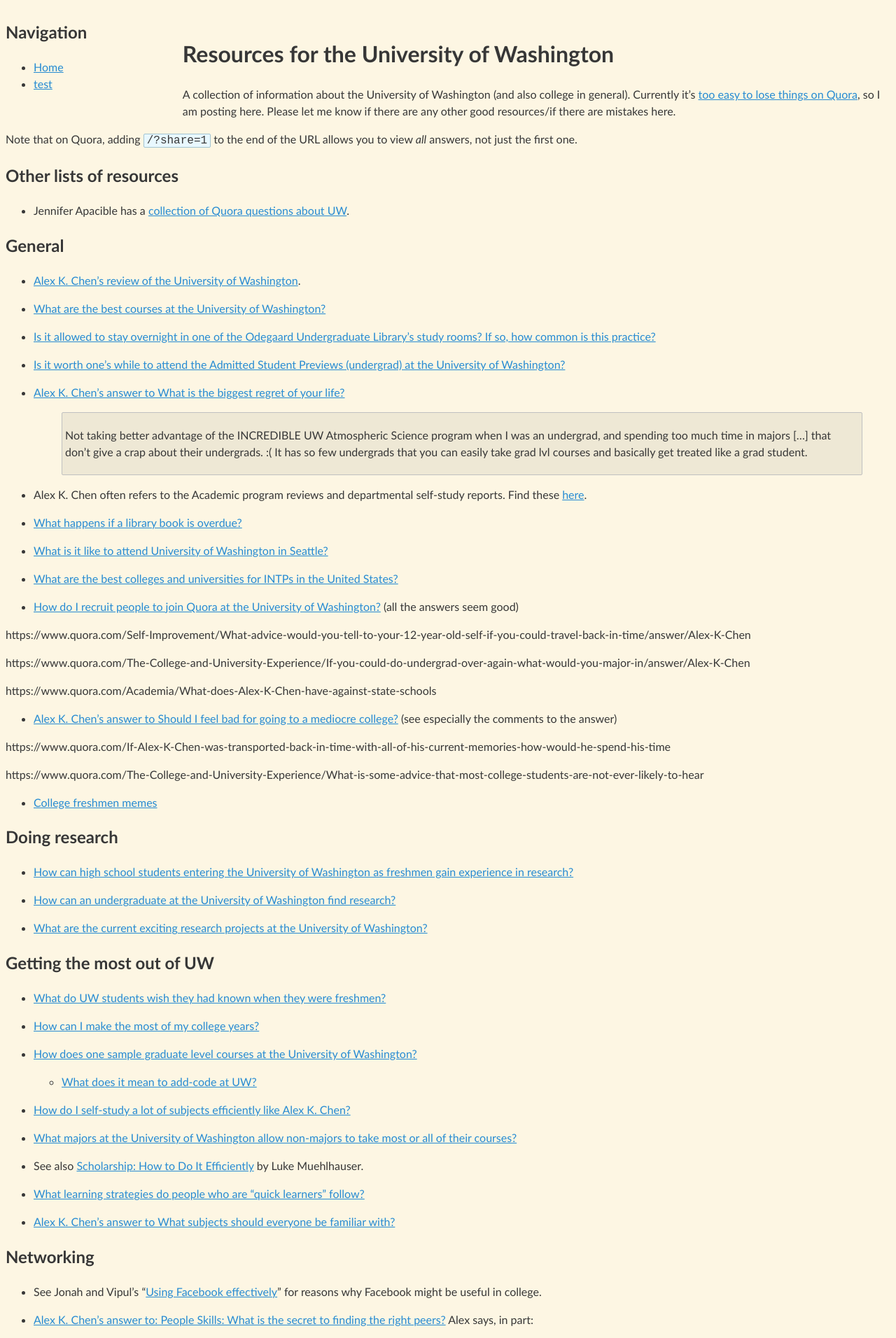
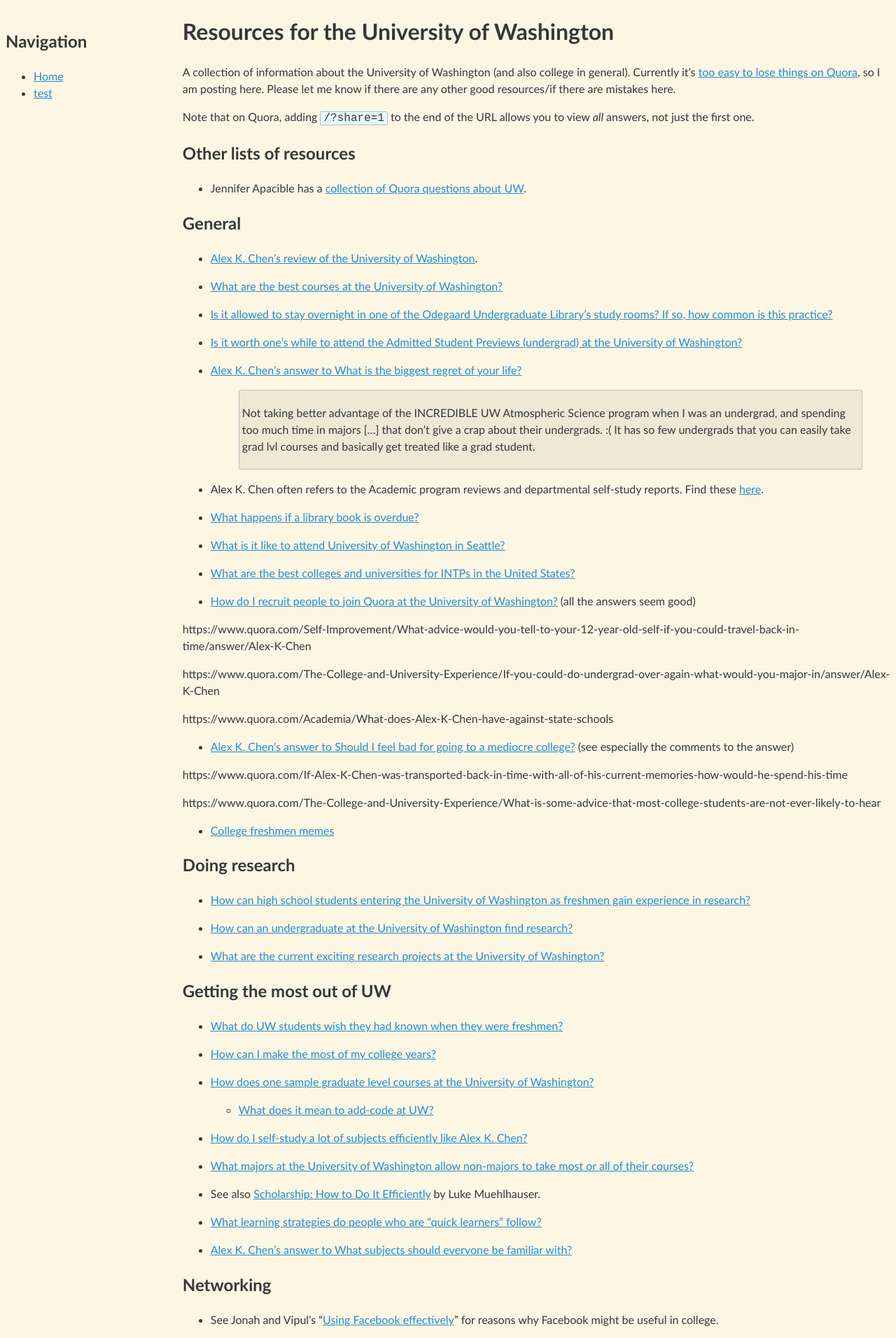
Before and after one commit to riceissa/abc, a Jekyll site: the page built from uw.markdown, in a window 1280 px wide. Shown: the top 1912 px of the page at 70% size. Built offline with Jekyll 4.4.1, drawn with Linux system fonts in a browser that asks for light colours; Markdown is read by kramdown in place of the engine named in the settings.

Commit message:
back to div

```diff
--- a/_layouts/default.html
+++ b/_layouts/default.html
@@ -8,14 +8,14 @@
 </head>
 <body>
 
-<span id="navigation">
+<div id="navigation">
 <h2>Navigation</h2>
   {% include nag.html %}
-</span>
+</div>
 
-<span id="content">
+<div id="content">
   {{content}}
-</span>
+</div>
 
 </body>
 </html>
```
